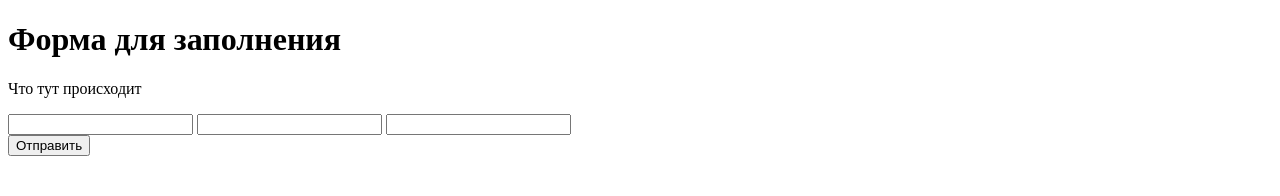
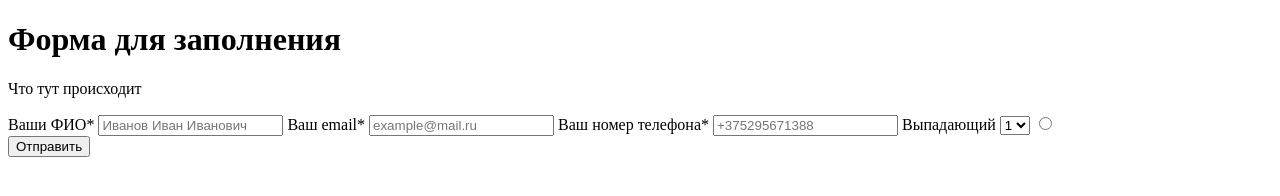
Before and after one commit to RustinCohle1/SurveyForm, a plain HTML site: page index.html in a window 1280 px wide. Drawn offline with Linux system fonts and the light colour scheme.

Commit message:
Из зала
Наделал делов

```diff
--- a/index.html
+++ b/index.html
@@ -10,11 +10,26 @@
   <body>
     <p id="description">Что тут происходит</p>
     <form id="survey-form" action="index.html" method="post">
-<input type="text" name="" value="">
-<input type="text" name="" value="">
-<input type="text" name="" value="">
-    </form>
 
-<button type="button" name="button">Отправить</button>
+<label id="name" for="nm">Ваши ФИО*</label>
+ <input type="text" name="nm" placeholder="Иванов Иван Иванович">
+<label id="email" for="em">Ваш email*</label>
+ <input type="text" name="em" placeholder="example@mail.ru">
+ <label id="number" for="nb">Ваш номер телефона*</label>
+<input type="number" name="nb" placeholder="+375295671388">
+
+
+<label for="dd">Выпадающий</label>
+<select class="" name="dd">
+  <option value="">1</option>
+  <option value="">2</option>
+  <option value="">3</option>
+</select>
+
+<input type="radio" name="" value="">
+
+</form>
+
+<button type="submit" name="button">Отправить</button>
   </body>
 </html>
```
